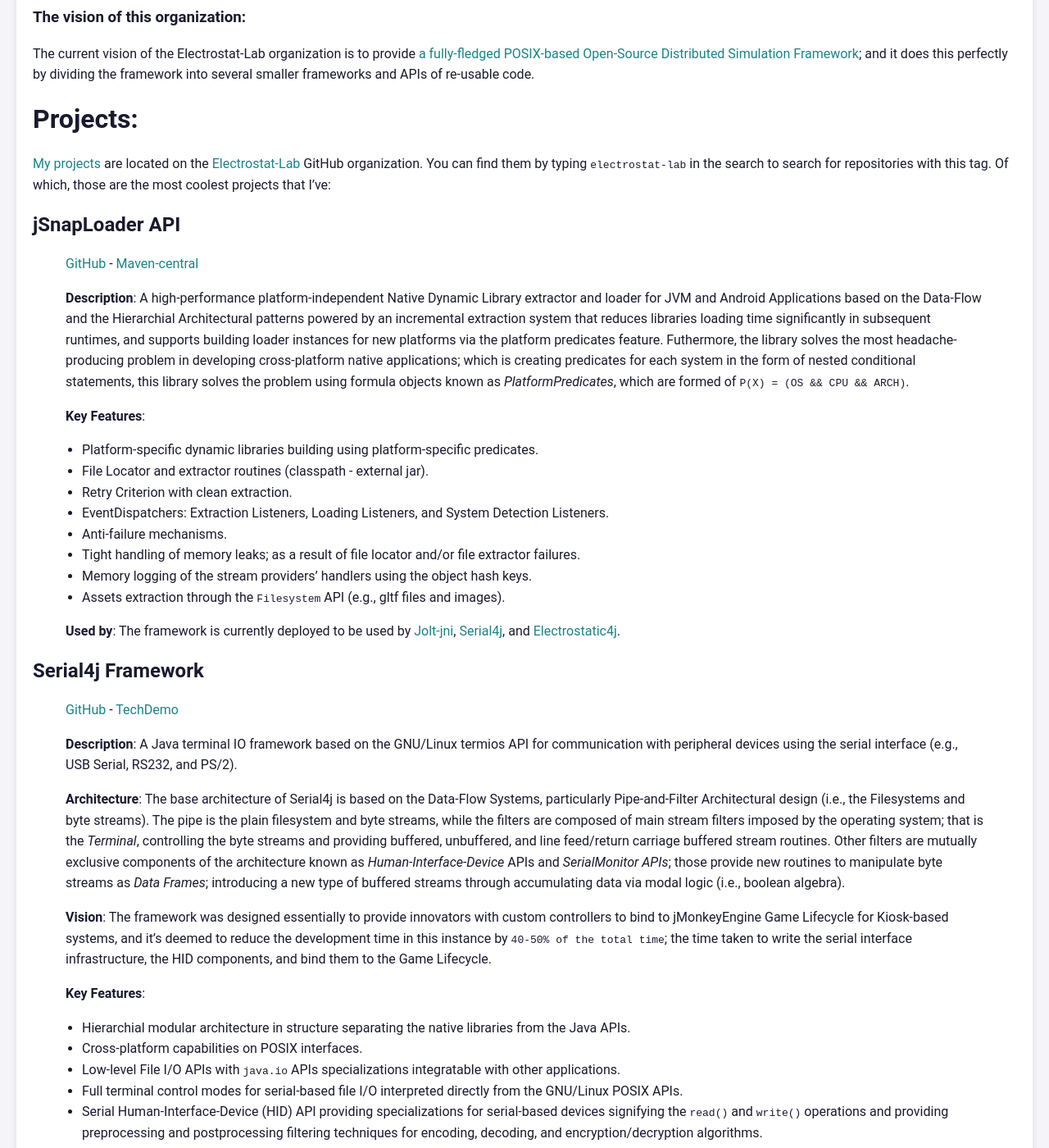
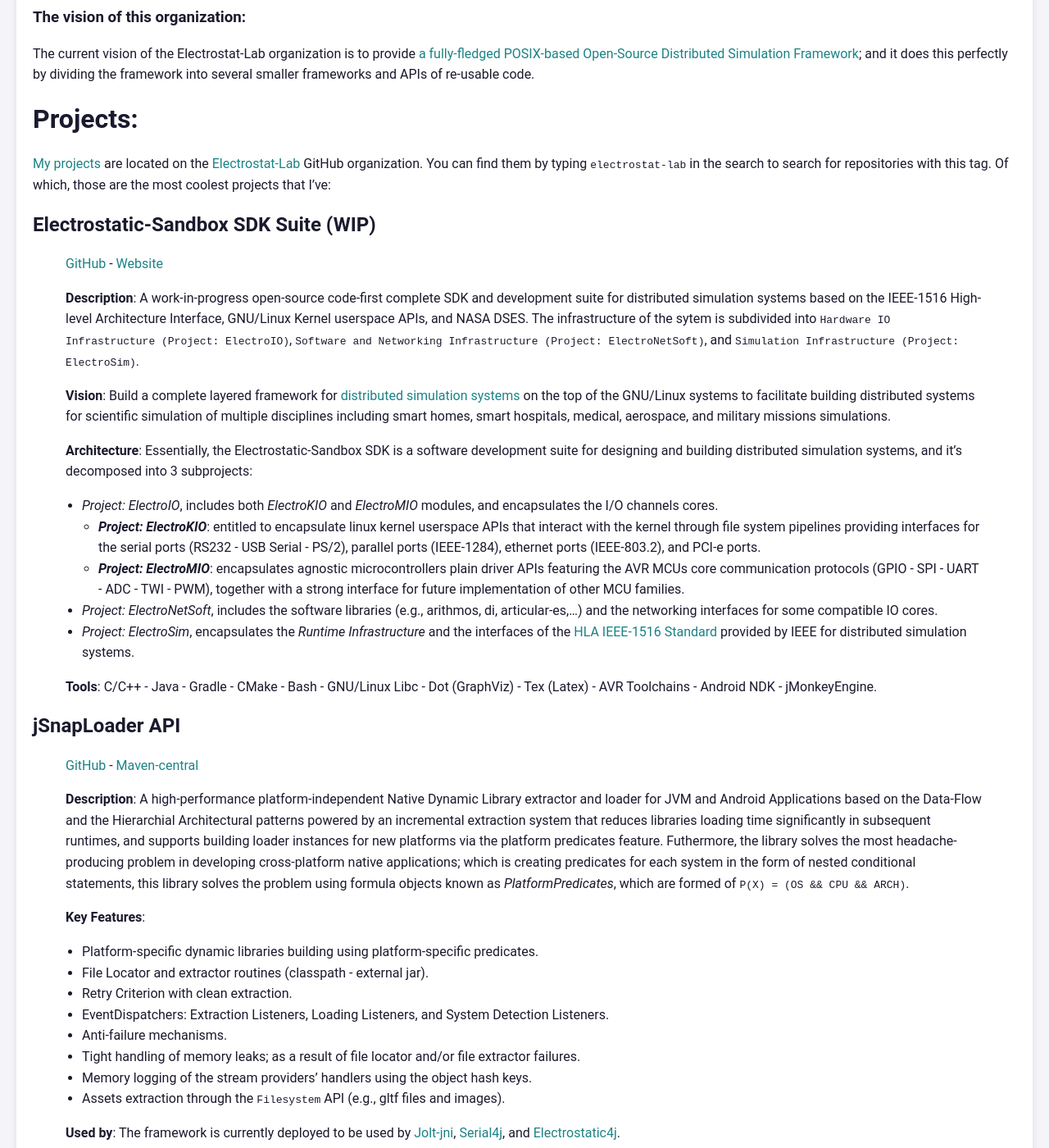
Before and after one commit to pavly-gerges/pavly-gerges, a Jekyll site: the page built from resume/index.md, in a window 1280 px wide and 1400 px high, scrolled down 2474 px. Shown: the whole window at 82% size. Built offline with Jekyll 4.4.1, drawn with Linux system fonts in a browser that asks for light colours; our own code applies the rules of GitHub Pages for plain Markdown files; some of the changed text lies outside the part shown.

Commit message:
index.md: more info about embedded systems and the electrostatic-sandbox sdk

```diff
--- a/resume/index.md
+++ b/resume/index.md
@@ -66,6 +66,23 @@ The current vision of the Electrostat-Lab organization is to provide [a fully-fl
 # Projects:
 [My projects](https://github.com/orgs/Electrostat-Lab/repositories?language=&q=electrostat-lab&sort=&type=all) are located on the [Electrostat-Lab](https://github.com/Electrostat-Lab) GitHub organization. You can find them by typing `electrostat-lab` in the search to search for repositories with this tag. Of which, those are the most coolest projects that I've:
 
+## Electrostatic-Sandbox SDK Suite (WIP)
+> [GitHub](https://github.com/Electrostat-Lab/Electrostatic-Sandbox) - [Website](https://electrostat-lab.github.io/Electrostatic-Sandbox/)
+>
+> **Description**: A work-in-progress open-source code-first complete SDK and development suite for distributed simulation systems based on the IEEE-1516 High-level Architecture Interface, GNU/Linux Kernel userspace APIs, and NASA DSES. The infrastructure of the sytem is subdivided into `Hardware IO Infrastructure (Project: ElectroIO)`, `Software and Networking Infrastructure (Project: ElectroNetSoft)`, and `Simulation Infrastructure (Project: ElectroSim)`.
+>
+> **Vision**: Build a complete layered framework for [distributed simulation systems](https://en.wikipedia.org/wiki/Distributed_Interactive_Simulation) on the top of the GNU/Linux systems to facilitate building distributed systems for scientific simulation of multiple disciplines including smart homes, smart hospitals, medical, aerospace, and military missions simulations.
+>
+> **Architecture**: Essentially, the Electrostatic-Sandbox SDK is a software development suite for designing and building distributed simulation systems, and it's decomposed into 3 subprojects:
+> * _Project: ElectroIO_, includes both _ElectroKIO_ and _ElectroMIO_ modules, and encapsulates the I/O channels cores.
+>     * **_Project: ElectroKIO_**: entitled to encapsulate linux kernel userspace APIs that interact with the kernel through file system pipelines providing interfaces for the serial ports (RS232 - USB Serial - PS/2), parallel ports (IEEE-1284), ethernet ports (IEEE-803.2), and PCI-e ports.
+>     * **_Project: ElectroMIO_**: encapsulates agnostic microcontrollers plain driver APIs featuring the AVR MCUs core communication protocols (GPIO - SPI - UART - ADC - TWI - PWM), together with a strong interface for future implementation of other MCU families.
+> * _Project: ElectroNetSoft_, includes the software libraries (e.g., arithmos, di, articular-es,...) and the networking interfaces for some compatible IO cores.
+> * _Project: ElectroSim_, encapsulates the _Runtime Infrastructure_ and the interfaces of the [HLA IEEE-1516 Standard](https://standards.ieee.org/ieee/1516/3744/) provided by IEEE for distributed simulation systems.
+>
+> **Tools**: C/C++ - Java - Gradle - CMake - Bash - GNU/Linux Libc - Dot (GraphViz) - Tex (Latex) - AVR Toolchains - Android NDK - jMonkeyEngine.
+>
+
 ## jSnapLoader API
 > [GitHub](https://github.com/Electrostat-Lab/jSnapLoader) - [Maven-central](https://central.sonatype.com/artifact/io.github.electrostat-lab/snaploader)
 >
@@ -88,7 +105,7 @@ The current vision of the Electrostat-Lab organization is to provide [a fully-fl
 ## Serial4j Framework
 > [GitHub](https://github.com/Electrostat-Lab/Serial4j) - [TechDemo](https://www.youtube.com/watch?v=ebsMKR3PFVA)
 >
-> **Description**: A Java terminal IO framework based on the GNU/Linux termios API for communication with peripheral devices using the serial interface (e.g., USB Serial, RS232, and PS/2).
+> **Description**: A Java terminal IO framework based on the GNU/Linux termios API for communication with peripheral devices using the serial interface (e.g., USB Serial, RS232, and PS/2). Furthermore, it has been migrated to the Electrostatic-Sandbox SDK project!
 >
 > **Architecture**: The base architecture of Serial4j is based on the Data-Flow Systems, particularly Pipe-and-Filter Architectural design (i.e., the Filesystems and byte streams). The pipe is the plain filesystem and byte streams, while the filters are composed of main stream filters imposed by the operating system; that is the _Terminal_, controlling the byte streams and providing buffered, unbuffered, and line feed/return carriage buffered stream routines. Other filters are mutually exclusive components of the architecture known as _Human-Interface-Device_ APIs and _SerialMonitor APIs_; those provide new routines to manipulate byte streams as _Data Frames_; introducing a new type of buffered streams through accumulating data via modal logic (i.e., boolean algebra).
 >
```
Also changed, not shown: other parts of resume/index.md (+0 -15 lines).
